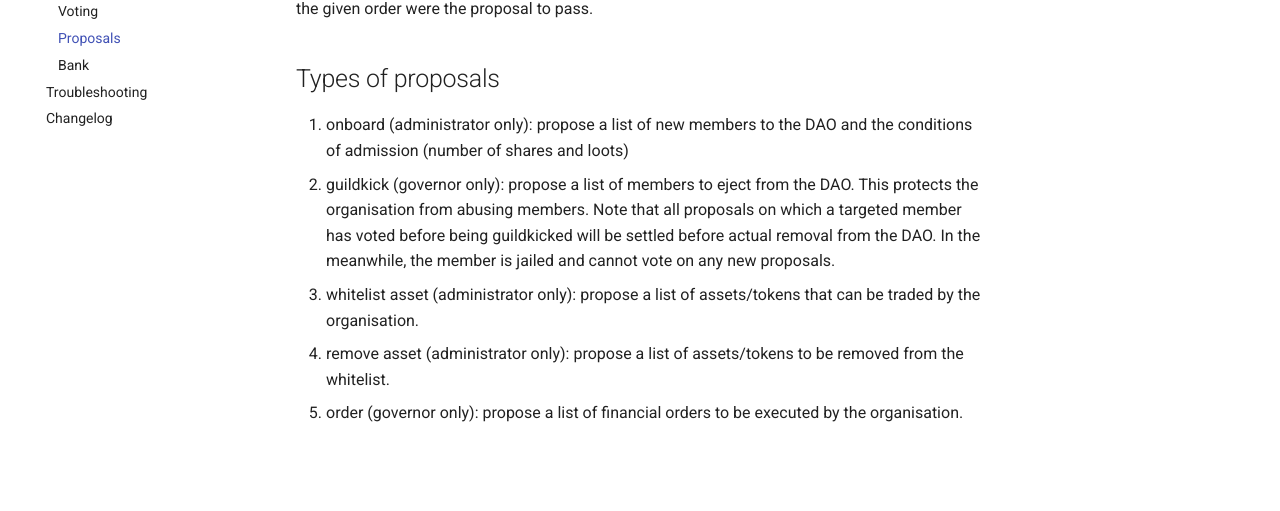
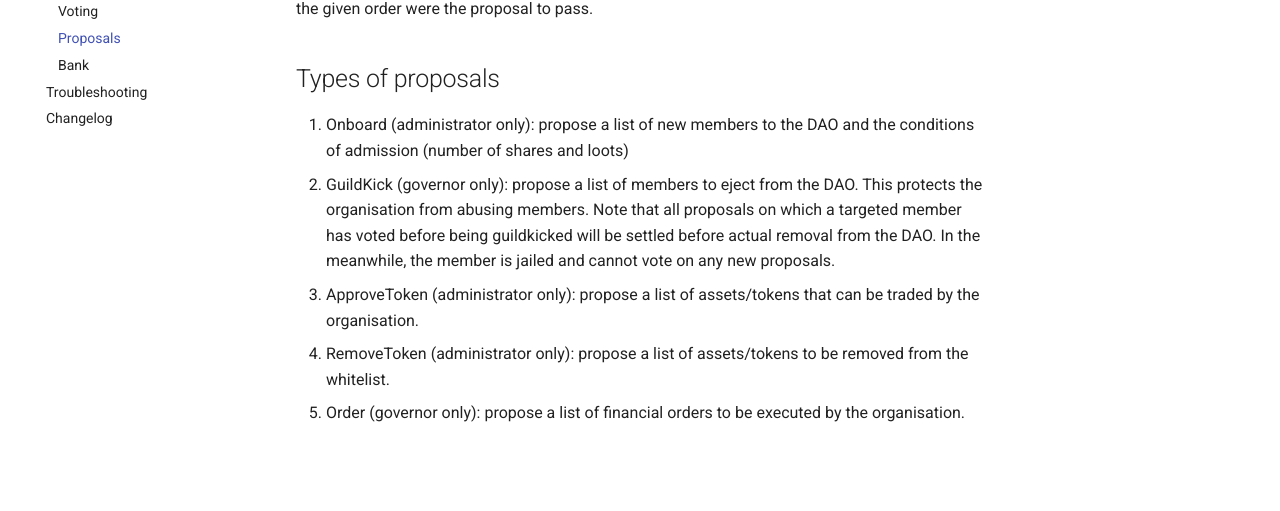
Before and after one commit to Quadratic-Labs/Moloch-on-Starknet, an MkDocs documentation site: the page built from docs/proposals.md, in a window 1280 px wide. Shown: the part 235-746 px from the top of the page. Built offline with MkDocs 1.6.1 and Material for MkDocs 9.7.7, drawn with Linux system fonts in a browser that asks for light colours.

```diff
--- a/docs/proposals.md
+++ b/docs/proposals.md
@@ -3,8 +3,8 @@
 
 ## Types of proposals
 
-  1. onboard (administrator only): propose a list of new members to the DAO and the conditions of admission (number of shares and loots)
-  1. guildkick (governor only): propose a list of members to eject from the DAO. This protects the organisation from abusing members. Note that all proposals on which a targeted member has voted before being guildkicked will be settled before actual removal from the DAO. In the meanwhile, the member is jailed and cannot vote on any new proposals.
-  1. whitelist asset (administrator only): propose a list of assets/tokens that can be traded by the organisation.
-  1. remove asset (administrator only): propose a list of assets/tokens to be removed from the whitelist.
-  1. order (governor only): propose a list of financial orders to be executed by the organisation.
+  1. Onboard (administrator only): propose a list of new members to the DAO and the conditions of admission (number of shares and loots)
+  1. GuildKick (governor only): propose a list of members to eject from the DAO. This protects the organisation from abusing members. Note that all proposals on which a targeted member has voted before being guildkicked will be settled before actual removal from the DAO. In the meanwhile, the member is jailed and cannot vote on any new proposals.
+  1. ApproveToken (administrator only): propose a list of assets/tokens that can be traded by the organisation.
+  1. RemoveToken (administrator only): propose a list of assets/tokens to be removed from the whitelist.
+  1. Order (governor only): propose a list of financial orders to be executed by the organisation.
```
Also changed, not shown: docs/voting.md (+1 -1 lines), 1 other file.
